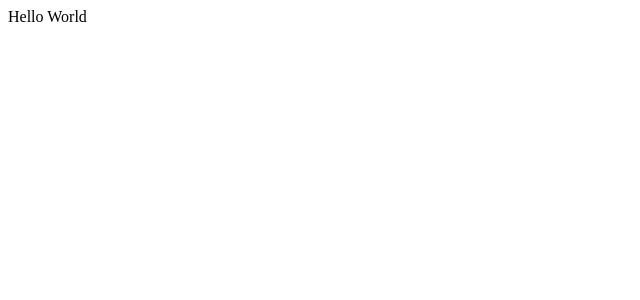
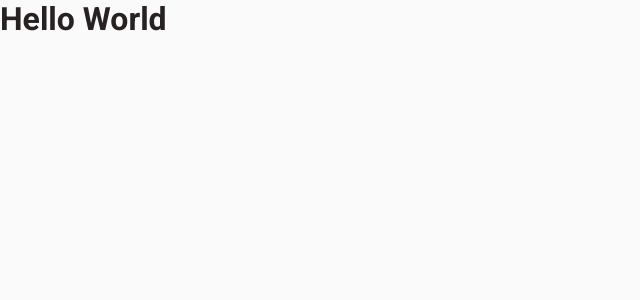
Before and after one commit to luarakerlen/coffee-delivery, a React (Vite) app: page / in a window 1280 px wide. Shown: the top 300 px of the page, without its empty margins (0-640 px from the left). Built offline with nearby package versions, Linux system fonts and the light colour scheme.

Commit message:
chore: create global styles

```diff
--- a/index.html
+++ b/index.html
@@ -2,6 +2,13 @@
 <html lang="pt-BR">
 	<head>
 		<meta charset="UTF-8" />
+		<link rel="preconnect" href="https://fonts.googleapis.com" />
+		<link rel="preconnect" href="https://fonts.gstatic.com" crossorigin />
+		<link
+			href="https://fonts.googleapis.com/css2?family=Baloo+2:wght@700;800&family=Roboto:wght@400;700&display=swap"
+			rel="stylesheet"
+		/>
+
 		<link rel="icon" type="image/svg+xml" href="./src/assets/logo-cup.svg" />
 		<meta name="viewport" content="width=device-width, initial-scale=1.0" />
 		<title>Coffee Delivery</title>
--- a/package.json
+++ b/package.json
@@ -10,11 +10,13 @@
   },
   "dependencies": {
     "react": "^18.2.0",
-    "react-dom": "^18.2.0"
+    "react-dom": "^18.2.0",
+    "styled-components": "^5.3.6"
   },
   "devDependencies": {
     "@types/react": "^18.0.27",
     "@types/react-dom": "^18.0.10",
+    "@types/styled-components": "^5.1.26",
     "@vitejs/plugin-react": "^3.1.0",
     "typescript": "^4.9.3",
     "vite": "^4.1.0"
--- a/src/App.tsx
+++ b/src/App.tsx
@@ -1,3 +1,12 @@
+import { ThemeProvider } from 'styled-components';
+import { GlobalStyle } from './styles/global';
+import { defaultTheme } from './styles/themes/default';
+
 export function App() {
-	return <div>Hello World</div>;
+	return (
+		<ThemeProvider theme={defaultTheme}>
+			<h1>Hello World</h1>
+			<GlobalStyle />
+		</ThemeProvider>
+	);
 }
--- /dev/null
+++ b/src/styles/global.ts
@@ -0,0 +1,26 @@
+import { createGlobalStyle } from 'styled-components';
+
+export const GlobalStyle = createGlobalStyle`
+*{
+  margin: 0;
+  padding: 0;
+  box-sizing: border-box;
+}
+
+:focus {
+  outline: 0;
+
+}
+
+body {
+  background: ${(props) => props.theme.background};
+  color: ${(props) => props.theme['base-title']};
+  -webkit-font-smoothing: antialiased;
+}
+
+body, input, textarea, button {
+  font-family: 'Roboto', sans-serif;
+  font-weight: 400;
+  font-size: 1rem;
+}
+`;
--- /dev/null
+++ b/src/styles/themes/default.ts
@@ -0,0 +1,21 @@
+export const defaultTheme = {
+  white: '#FFFFFF',
+  background: '#FAFAFA',
+
+  'base-card': '#E1E1E6',
+  'base-input': '#EDEDED',
+  'base-button': '#E6E5E5',
+  'base-hover': '#D7D5D5',
+  'base-label': '#8D8686',
+  'base-text': '#574F4D',
+  'base-subtitle': '#403937',
+  'base-title': '#272221',
+
+  'purple-light': '#EBE5F9',
+  'purple': '#8047F8',
+  'purple-dark': '#4B2995',
+
+  'yellow-light': '#F1E9C9',
+  'yellow': '#DBAC2C',
+  'yellow-dark': '#C47F17',
+}
```
Also changed, not shown: src/@types/styles.d.ts (added, +8 -0 lines), src/styles/themes/dark.ts (added, +21 -0 lines), 1 other file (tests, documents, lock files or other folders). Lines whose indentation alone changed are shown as unchanged.
